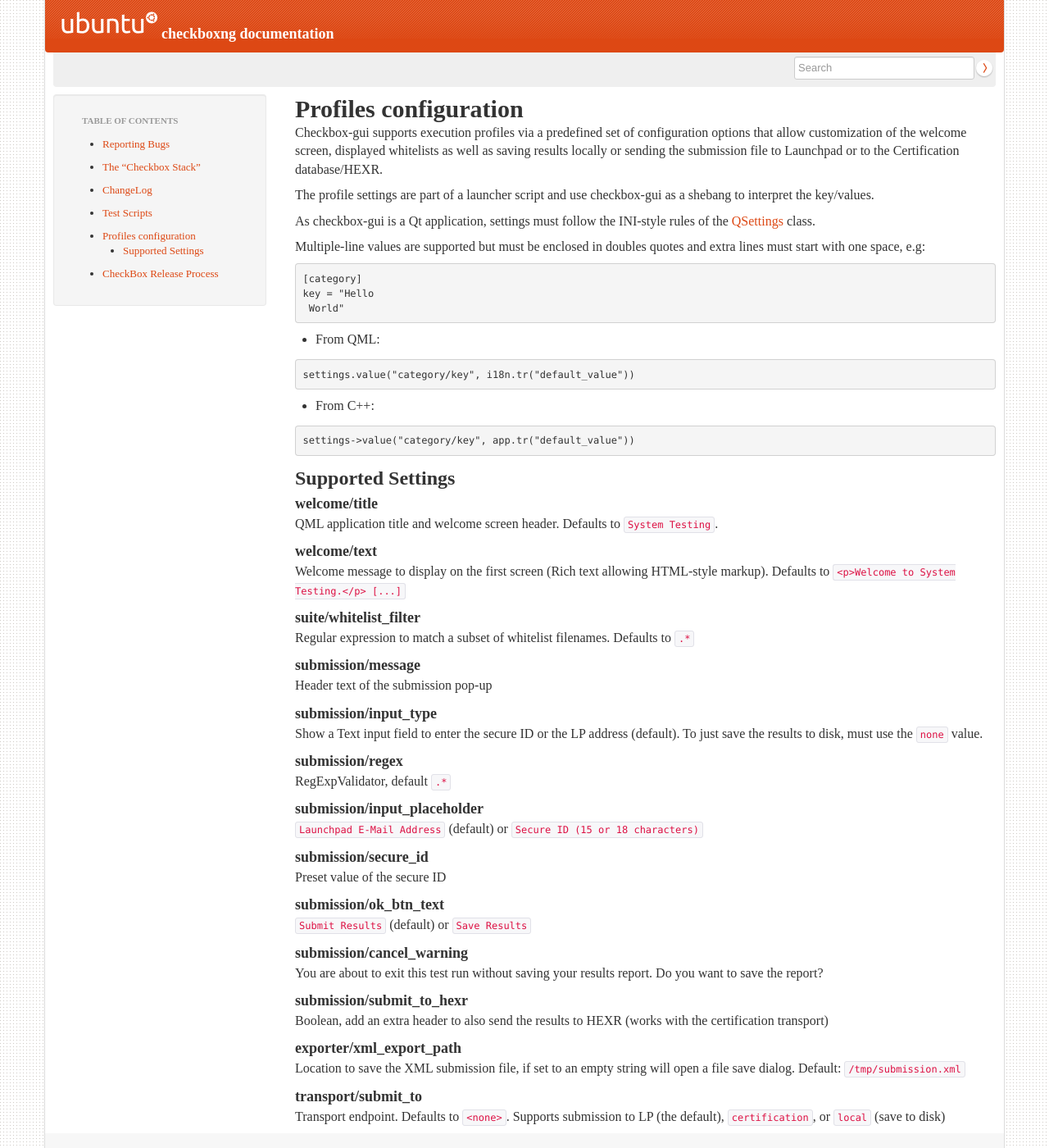
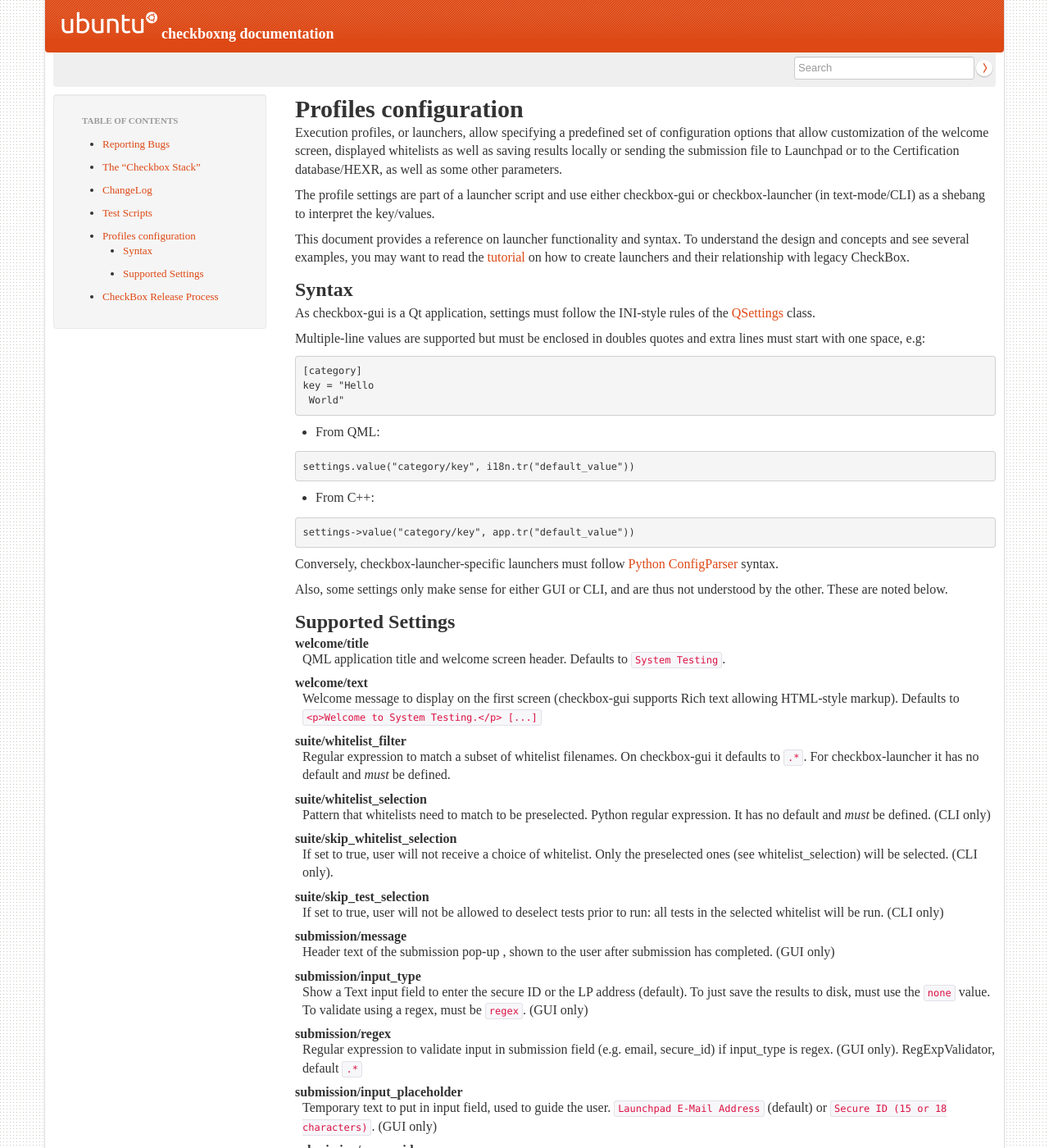
Before and after one commit to canonical/checkbox, a Sphinx documentation site: the page built from checkbox-ng/docs/profiles.rst, in a window 1280 px wide and 1400 px high. Shown: the whole window at 82% size. Built offline with Sphinx 7.4.7, drawn with Linux system fonts in a browser that asks for light colours; the version number could not be read and is left out; comment, search, counter and statistics services are not loaded; some of the changed text lies outside the part shown.

Commit message:
checkbox-ng: Updated the profiles document.
Added information on launchers for CLI (using checkbox-launcher).

Added some undocumented settings and converted setting descriptions to
RST definition lists.

```diff
--- a/checkbox-ng/docs/profiles.rst
+++ b/checkbox-ng/docs/profiles.rst
@@ -1,13 +1,23 @@
 Profiles configuration
 ^^^^^^^^^^^^^^^^^^^^^^
 
-Checkbox-gui supports execution profiles via a predefined set of configuration
-options that allow customization of the welcome screen, displayed whitelists as
-well as saving results locally or sending the submission file to Launchpad or
-to the Certification database/HEXR.
+Execution profiles, or launchers, allow specifying a predefined set of
+configuration options that allow customization of the welcome screen, displayed
+whitelists as well as saving results locally or sending the submission file to
+Launchpad or to the Certification database/HEXR, as well as some other
+parameters.
 
-The profile settings are part of a launcher script and use checkbox-gui as a
-shebang to interpret the key/values.
+The profile settings are part of a launcher script and use either checkbox-gui
+or checkbox-launcher (in text-mode/CLI) as a shebang to interpret the
+key/values.
+
+This document provides a reference on launcher functionality and syntax. To
+understand the design and concepts and see several examples, you may want to
+read the :doc:`tutorial</launcher-tutorial>` on how to create launchers and
+their relationship with legacy :term:`CheckBox`.
+
+Syntax
+======
 
 As checkbox-gui is a Qt application, settings must follow the INI-style rules
 of the `QSettings <http://qt-project.org/doc/qt-5/QSettings.html>`_ class.
@@ -34,77 +44,108 @@ extra lines must start with one space, e.g:
 
     settings->value("category/key", app.tr("default_value"))
 
+Conversely, checkbox-launcher-specific launchers must follow `Python
+ConfigParser
+<https://docs.python.org/3/library/configparser.html#supported-ini-file-structure>`_
+syntax.
+
+Also, some settings only make sense for either GUI or CLI, and are thus not
+understood by the other. These are noted below.
+
 Supported Settings
 ==================
 
 welcome/title
--------------
-
-QML application title and welcome screen header. Defaults to ``System
-Testing``.
+    QML application title and welcome screen header. Defaults to ``System
+    Testing``.
 
 welcome/text
-------------
-
-Welcome message to display on the first screen (Rich text allowing HTML-style
-markup). Defaults to ``<p>Welcome to System Testing.</p> [...]``
+    Welcome message to display on the first screen (checkbox-gui supports Rich text
+    allowing HTML-style markup). Defaults to ``<p>Welcome to System Testing.</p>
+    [...]``
 
 suite/whitelist_filter
-----------------------
+    Regular expression to match a subset of whitelist filenames. On
+    checkbox-gui it defaults to ``.*``. For checkbox-launcher it has no default
+    and *must* be defined.
 
-Regular expression to match a subset of whitelist filenames. Defaults to ``.*``
+
+suite/whitelist_selection
+    Pattern that whitelists need to match to be preselected. Python regular
+    expression. It has no default and *must* be defined.  (CLI only)
+
+suite/skip_whitelist_selection
+    If set to true, user will not receive a choice of whitelist. Only
+    the preselected ones (see whitelist_selection) will be selected.
+    (CLI only).
+
+suite/skip_test_selection
+    If set to true, user will not be allowed to deselect tests prior to run:
+    all tests in the selected whitelist will be run. (CLI only)
 
 submission/message
-------------------
-
-Header text of the submission pop-up
+    Header text of the submission pop-up , shown to the
+    user after submission has completed. (GUI only)
 
 submission/input_type
----------------------
-
-Show a Text input field to enter the secure ID or the LP address (default).
-To just save the results to disk, must use the ``none`` value.
+    Show a Text input field to enter the secure ID or the LP address
+    (default).  To just save the results to disk, must use the
+    ``none`` value. To validate using a regex, must be ``regex``.
+    (GUI only)
 
 submission/regex
-----------------
-
-RegExpValidator, default ``.*``
+    Regular expression to validate input in submission field (e.g.
+    email, secure_id) if input_type is regex. (GUI only).
+    RegExpValidator, default ``.*``
 
 submission/input_placeholder
-----------------------------
-
-``Launchpad E-Mail Address`` (default) or ``Secure ID (15 or 18 characters)``
+    Temporary text to put in input field, used to guide the user.
+    ``Launchpad E-Mail Address`` (default) or ``Secure ID (15 or 18
+    characters)``. (GUI only)
 
 submission/secure_id
---------------------
-
-Preset value of the secure ID
+    Preconfigured secure_id to fill in the text field (GUI only). For
+    text mode, transport/secure_id is used instead.
 
 submission/ok_btn_text
-----------------------
-
-``Submit Results`` (default) or ``Save Results``
+    The label for the "Send" button. ``Submit Results`` (default) or
+    ``Save Results``. (GUI only)
 
 submission/cancel_warning
--------------------------
-
-You are about to exit this test run without saving your results report. Do you
-want to save the report?
+    Show to the user if he wants to exit without having saved the
+    report. You are about to exit this test run without saving your
+    results report. Do you want to save the report? (GUI only)
 
 submission/submit_to_hexr
--------------------------
-
-Boolean, add an extra header to also send the results to HEXR (works with the
-certification transport)
+    Boolean, add an extra header to also send the results to HEXR
+    (works with the certification transport)
 
 exporter/xml_export_path
-------------------------
-
-Location to save the XML submission file, if set to an empty string will open a
-file save dialog. Default: ``/tmp/submission.xml``
+    Location to save the XML submission file, if set to an empty
+    string will open a file save dialog. Default:
+    ``/tmp/submission.xml``
 
 transport/submit_to
--------------------
+    Transport endpoint. Defaults to ``<none>``.  Supports submission
+    to LP (the default, value ``launchpad``), ``certification``, or
+    ``local`` (save to disk)
 
-Transport endpoint. Defaults to ``<none>``.  Supports submission to LP (the
-default), ``certification``, or ``local`` (save to disk)
+
+transport/submit_url
+    URL to submit results to. This allows to upload to different
+    websites, for example it can upload directly to hexr, or to the
+    staging sites. Used only with the ``certification`` submit_to
+    value.
+
+transport/secure_id
+    The system's secure_id. If not specified, user will be prompted.
+    (CLI only). For gui, submission/secure_id is used instead.
+
+transport/config_filename
+    Name of a custom config file to load. Config files are mainly
+    used to define environment variables. (CLI only)
+
+transport/dont_suppress_output
+    If set, resources, local jobs and attachments will be output to
+    screen, this generates a lot of text and is mainly for debugging.
+    (CLI only)
```
